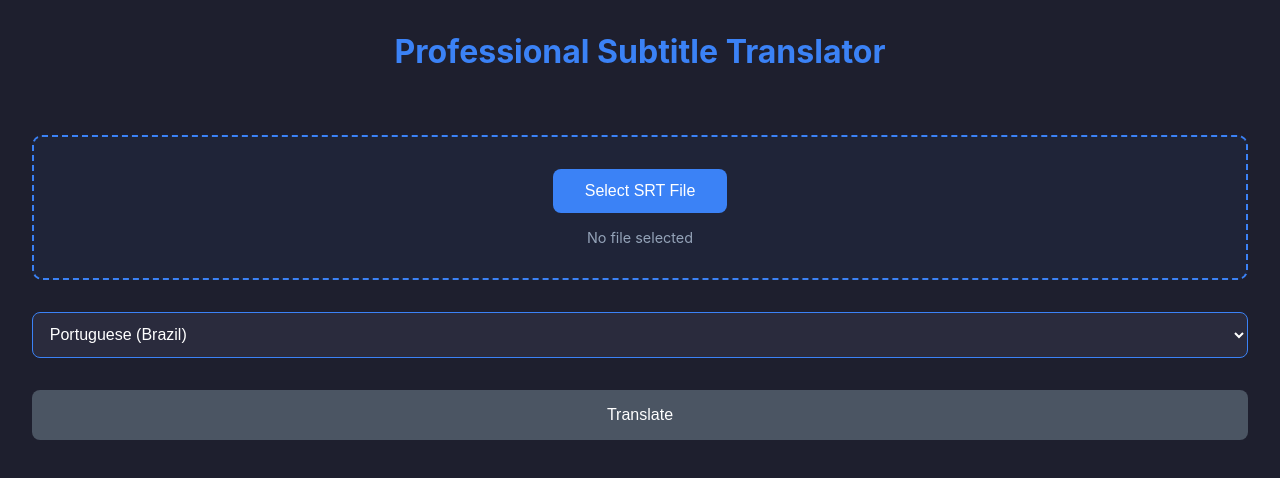
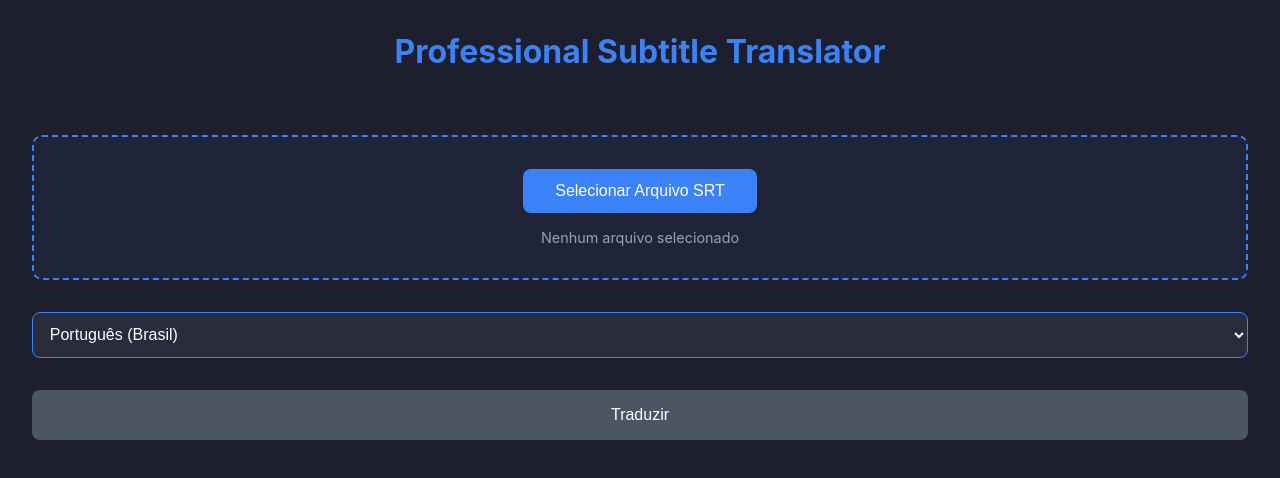
Before and after one commit to Laiirton/Professional_Subtitle_Translator, a React (Vite) app: page / in a window 1280 px wide. Shown: the top 478 px of the page. Built offline with nearby package versions, Linux system fonts and the light colour scheme.

Commit message:
Update App.jsx

```diff
--- a/src/App.jsx
+++ b/src/App.jsx
@@ -1,5 +1,6 @@
 import React, { useState } from 'react';
 import styled from 'styled-components';
+import { translateSubtitleFile, saveFile } from './services/translationService';
 
 const AppContainer = styled.div`
   display: flex;
@@ -91,25 +92,81 @@ const TranslateButton = styled.button`
   }
 `;
 
+const PreviewBox = styled.div`
+  background: #2A2B3D;
+  border: 1px solid #3B82F6;
+  border-radius: 8px;
+  padding: 1rem;
+  margin-top: 1rem;
+  max-height: 200px;
+  overflow-y: auto;
+  white-space: pre-wrap;
+  font-family: monospace;
+  font-size: 0.9rem;
+  color: #94A3B8;
+`;
+
 function App() {
   const [selectedFile, setSelectedFile] = useState(null);
   const [targetLanguage, setTargetLanguage] = useState('pt-BR');
+  const [isTranslating, setIsTranslating] = useState(false);
+  const [progress, setProgress] = useState(0);
+  const [currentBlock, setCurrentBlock] = useState('');
 
   const handleFileSelect = async () => {
     try {
-      // Implementar seleção de arquivo
-      console.log('Selecionar arquivo');
+      const [fileHandle] = await window.showOpenFilePicker({
+        types: [{
+          description: 'SubRip Subtitle Files',
+          accept: {
+            'text/srt': ['.srt']
+          }
+        }]
+      });
+
+      const file = await fileHandle.getFile();
+      setSelectedFile(file);
     } catch (error) {
-      console.error('Erro ao selecionar arquivo:', error);
+      if (error.name !== 'AbortError') {
+        console.error('Erro ao selecionar arquivo:', error);
+        alert('Erro ao selecionar o arquivo. Por favor, tente novamente.');
+      }
     }
   };
 
   const handleTranslate = async () => {
+    if (!selectedFile) return;
+
     try {
-      // Implementar tradução
-      console.log('Traduzindo...');
+      setIsTranslating(true);
+      const content = await selectedFile.text();
+
+      if (!import.meta.env.VITE_GEMINI_API_KEY) {
+        throw new Error('Chave da API do Gemini não configurada. Configure a variável VITE_GEMINI_API_KEY no arquivo .env');
+      }
+
+      const translatedContent = await translateSubtitleFile(
+        content,
+        targetLanguage,
+        (progress, currentBlockText) => {
+          setProgress(Math.round(progress));
+          setCurrentBlock(currentBlockText || '');
+        }
+      );
+
+      const newFileName = `${selectedFile.name.replace('.srt', '')}_${targetLanguage}.srt`;
+      const savedFileName = await saveFile(translatedContent, newFileName);
+
+      if (savedFileName) {
+        alert(`Arquivo traduzido salvo com sucesso como: ${savedFileName}`);
+      }
     } catch (error) {
-      console.error('Erro na tradução:', error);
+      console.error('Erro detalhado:', error);
+      alert(error.message || 'Ocorreu um erro durante a tradução. Verifique se a chave da API está configurada corretamente.');
+    } finally {
+      setIsTranslating(false);
+      setProgress(0);
+      setCurrentBlock('');
     }
   };
 
@@ -118,36 +175,43 @@ function App() {
       <Title>Professional Subtitle Translator</Title>
 
       <FileSection>
-        <FileButton onClick={handleFileSelect}>
-          Select SRT File
+        <FileButton onClick={handleFileSelect} disabled={isTranslating}>
+          {isTranslating ? 'Processando...' : 'Selecionar Arquivo SRT'}
         </FileButton>
         <FileStatus>
-          {selectedFile ? selectedFile.name : 'No file selected'}
+          {selectedFile ? selectedFile.name : 'Nenhum arquivo selecionado'}
         </FileStatus>
       </FileSection>
 
       <LanguageSelect
         value={targetLanguage}
         onChange={(e) => setTargetLanguage(e.target.value)}
+        disabled={isTranslating}
       >
-        <option value="pt-BR">Portuguese (Brazil)</option>
-        <option value="en">English</option>
-        <option value="es">Spanish</option>
-        <option value="fr">French</option>
-        <option value="de">German</option>
-        <option value="it">Italian</option>
-        <option value="ja">Japanese</option>
-        <option value="ko">Korean</option>
-        <option value="zh-CN">Chinese (Simplified)</option>
-        <option value="ru">Russian</option>
+        <option value="pt-BR">Português (Brasil)</option>
+        <option value="en">Inglês</option>
+        <option value="es">Espanhol</option>
+        <option value="fr">Francês</option>
+        <option value="de">Alemão</option>
+        <option value="it">Italiano</option>
+        <option value="ja">Japonês</option>
+        <option value="ko">Coreano</option>
+        <option value="zh-CN">Chinês (Simplificado)</option>
+        <option value="ru">Russo</option>
       </LanguageSelect>
 
       <TranslateButton
         onClick={handleTranslate}
-        disabled={!selectedFile}
+        disabled={!selectedFile || isTranslating}
       >
-        Translate
+        {isTranslating ? `${progress}%` : 'Traduzir'}
       </TranslateButton>
+
+      {isTranslating && currentBlock && (
+        <PreviewBox>
+          {currentBlock}
+        </PreviewBox>
+      )}
     </AppContainer>
   );
 }
```
